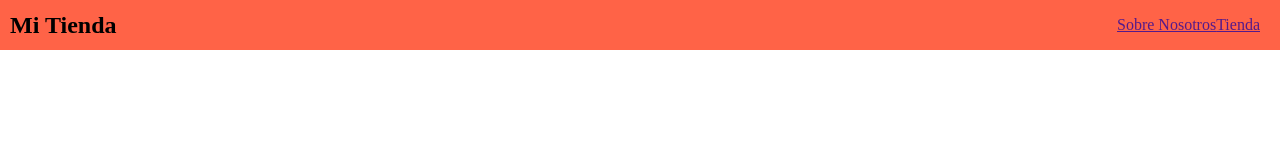
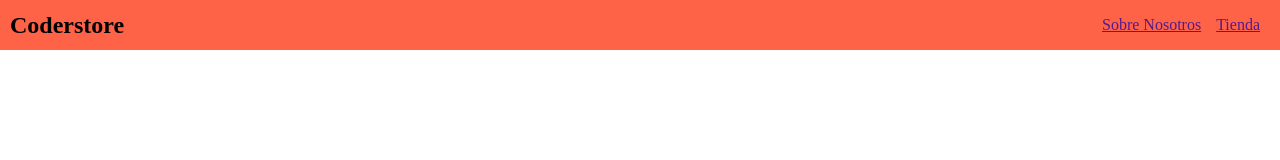
Before and after one commit to FacuBozzi/react-bozzi, a React (Create React App) app: page / in a window 1280 px wide. Shown: the top 160 px of the page. Built offline with nearby package versions, Linux system fonts and the light colour scheme.

Commit message:
segundo desafio terminado

```diff
--- a/src/App.js
+++ b/src/components/NavBar.js
@@ -1,17 +1,17 @@
-import "./style.css"
+import "../style.css"
 
-const App = () => {
+const NavBar = () => {
     return (
         <header>
             <nav className="mi-nav">
-                <h1>Mi Tienda</h1>
+                <h1>Coderstore</h1>
                 <div id="links">
                     <a href="">Sobre Nosotros</a>
-                    <a href="">Tienda</a>
+                    <a href="" id="tienda">Tienda</a>
                 </div>
             </nav>
         </header>
     )
 }
 
-export default App
+export default NavBar
--- a/src/index.js
+++ b/src/index.js
@@ -1,6 +1,6 @@
 import React from "react";
 import ReactDOM from "react-dom";
 
-import App from "./App";
+import NavBar from "./components/NavBar";
 
-ReactDOM.render(<App/>, document.getElementById("root"));
+ReactDOM.render(<NavBar/>, document.getElementById("root"));
--- a/src/style.css
+++ b/src/style.css
@@ -18,3 +18,7 @@ h1{
 #links{
     margin-right: 20px;
 }
+
+#tienda{
+    margin-left: 15px;
+}
```
